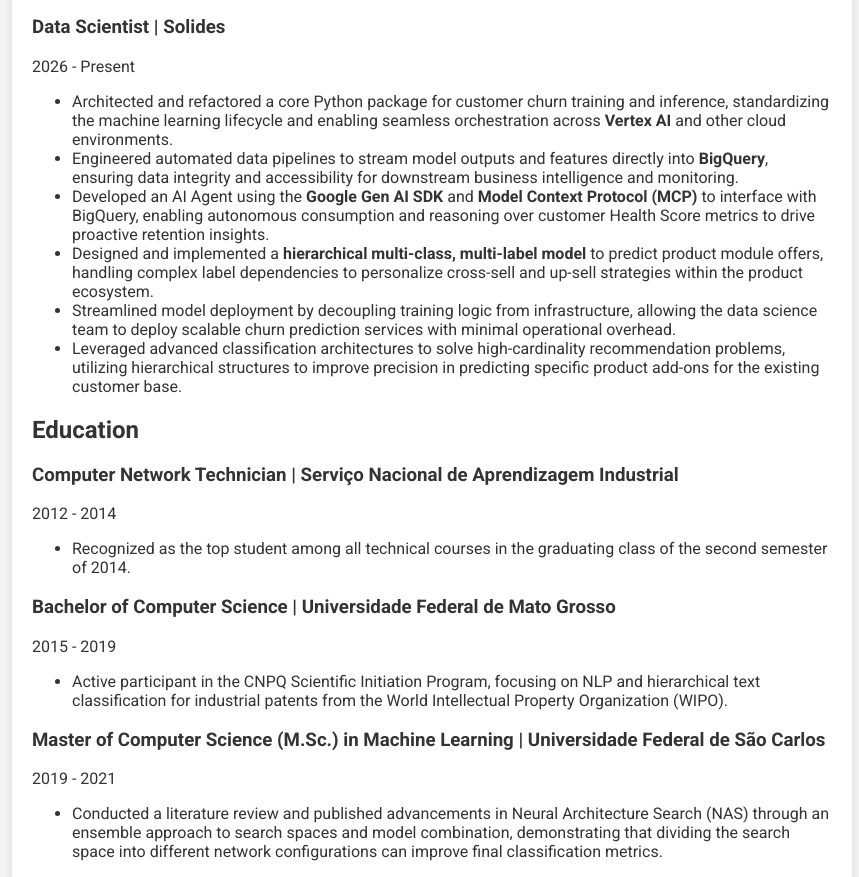
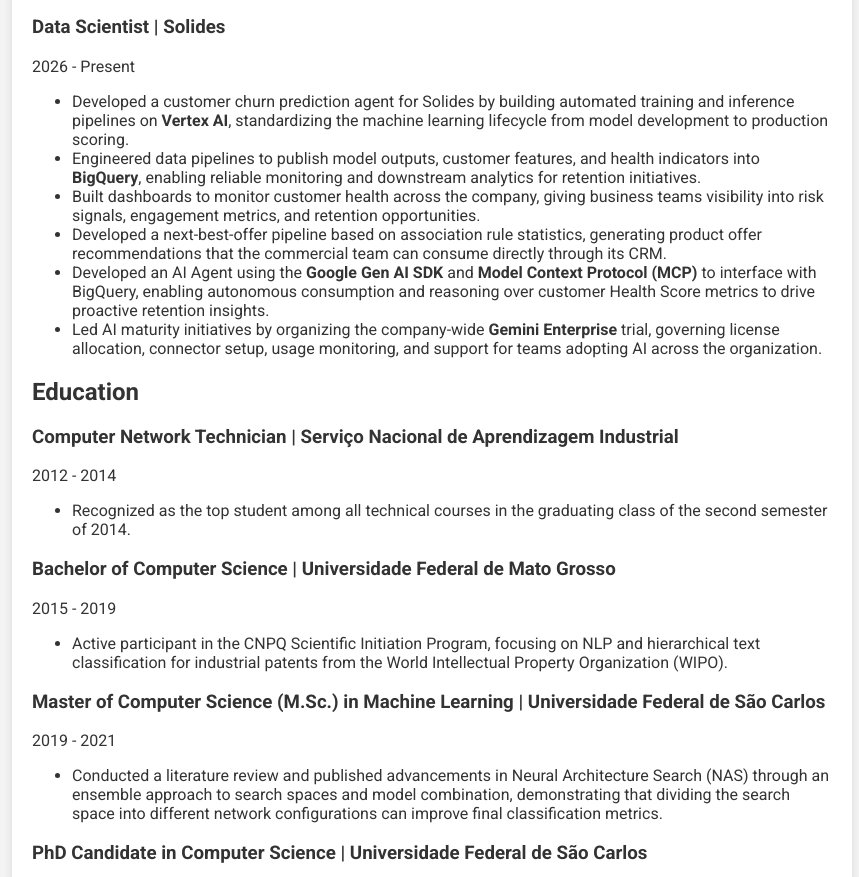
Before and after one commit to Sette/sette.github.io, a plain HTML site: page index.html in a window 1280 px wide. Shown: the part 1222-2099 px from the top of the page, without its empty margins (208-1067 px from the left). Drawn offline with Linux system fonts and the light colour scheme.

Commit message:
feat(resume): refactor Solides Data Scientist role description
- Restructure bullet points to emphasize core deliverables over technical architecture
- Refocus on business impact: churn prediction agent, data pipelines, and customer health visibility
- Add monitoring dashboards and next-best-offer pipeline as key accomplishments
- Include AI maturity initiatives and Gemini Enterprise governance leadership
- Improve readability with consistent indentation and formatting
- Simplify language to highlight practical outcomes for retention and cross-sell strategies

```diff
--- a/index.html
+++ b/index.html
@@ -119,12 +119,12 @@
         <h3>Data Scientist | Solides</h3>
         <p>2026 - Present</p>
         <ul>
-        <li>Architected and refactored a core Python package for customer churn training and inference, standardizing the machine learning lifecycle and enabling seamless orchestration across <b>Vertex AI</b> and other cloud environments.</li>
-        <li>Engineered automated data pipelines to stream model outputs and features directly into <b>BigQuery</b>, ensuring data integrity and accessibility for downstream business intelligence and monitoring.</li>
-        <li>Developed an AI Agent using the <b>Google Gen AI SDK</b> and <b>Model Context Protocol (MCP)</b> to interface with BigQuery, enabling autonomous consumption and reasoning over customer Health Score metrics to drive proactive retention insights.</li>
-        <li>Designed and implemented a <b>hierarchical multi-class, multi-label model</b> to predict product module offers, handling complex label dependencies to personalize cross-sell and up-sell strategies within the product ecosystem.</li>
-        <li>Streamlined model deployment by decoupling training logic from infrastructure, allowing the data science team to deploy scalable churn prediction services with minimal operational overhead.</li>
-        <li>Leveraged advanced classification architectures to solve high-cardinality recommendation problems, utilizing hierarchical structures to improve precision in predicting specific product add-ons for the existing customer base.</li>
+            <li>Developed a customer churn prediction agent for Solides by building automated training and inference pipelines on <b>Vertex AI</b>, standardizing the machine learning lifecycle from model development to production scoring.</li>
+            <li>Engineered data pipelines to publish model outputs, customer features, and health indicators into <b>BigQuery</b>, enabling reliable monitoring and downstream analytics for retention initiatives.</li>
+            <li>Built dashboards to monitor customer health across the company, giving business teams visibility into risk signals, engagement metrics, and retention opportunities.</li>
+            <li>Developed a next-best-offer pipeline based on association rule statistics, generating product offer recommendations that the commercial team can consume directly through its CRM.</li>
+            <li>Developed an AI Agent using the <b>Google Gen AI SDK</b> and <b>Model Context Protocol (MCP)</b> to interface with BigQuery, enabling autonomous consumption and reasoning over customer Health Score metrics to drive proactive retention insights.</li>
+            <li>Led AI maturity initiatives by organizing the company-wide <b>Gemini Enterprise</b> trial, governing license allocation, connector setup, usage monitoring, and support for teams adopting AI across the organization.</li>
         </ul>
 
     </section>
```
